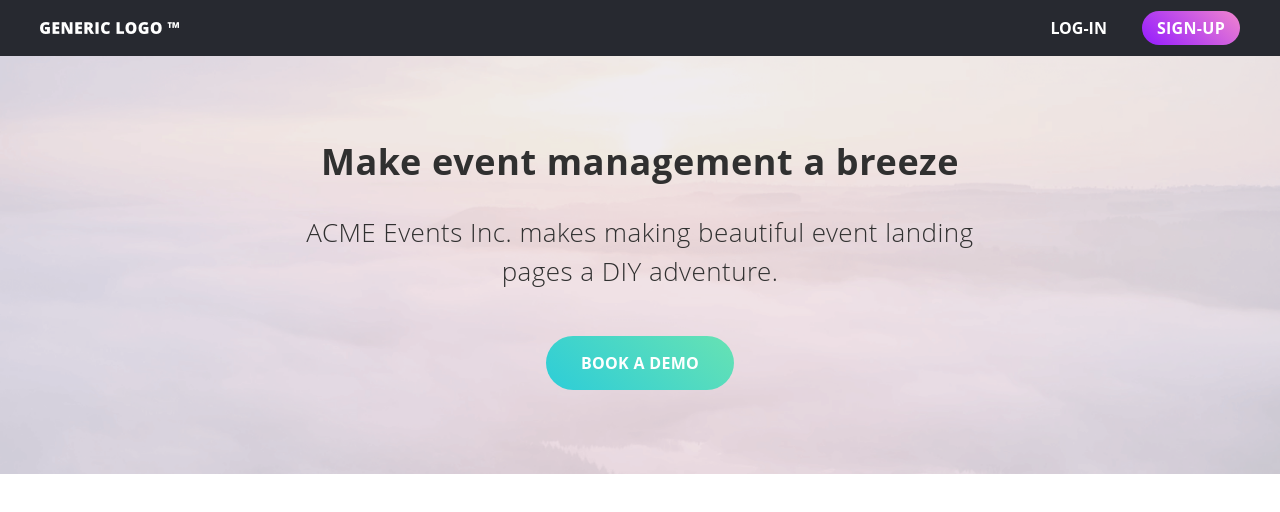
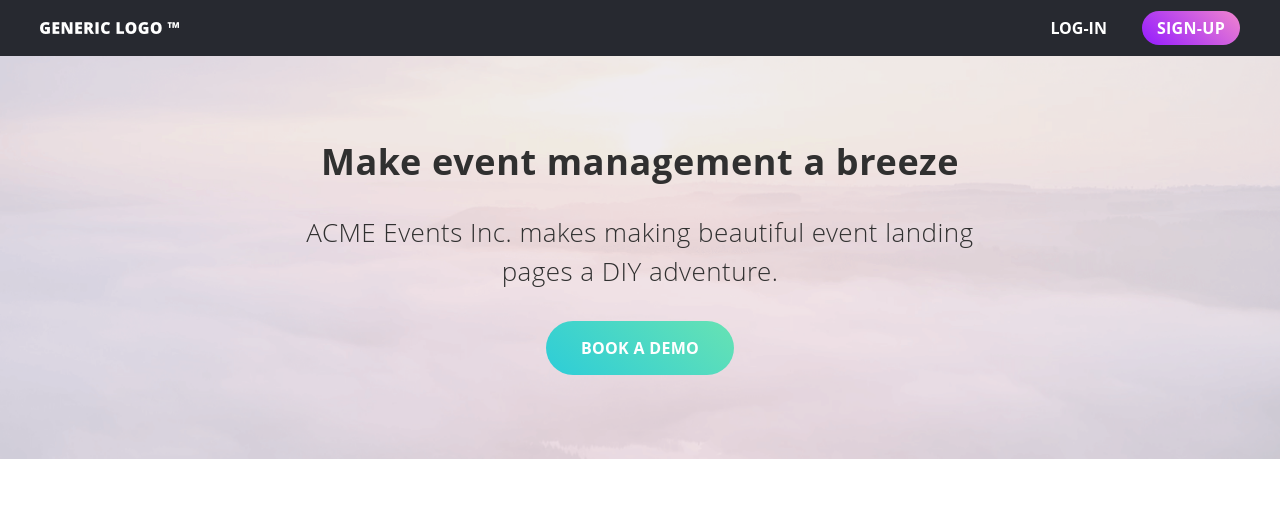
Before and after one commit to bjulliana/front-end-design-test, a Vue app: page / in a window 1280 px wide. Shown: the top 512 px of the page. Built offline with nearby package versions, Linux system fonts and the light colour scheme.

Commit message:
remove empty function and spacing from button

```diff
--- a/src/assets/scss/mixins/_layout.scss
+++ b/src/assets/scss/mixins/_layout.scss
@@ -74,10 +74,3 @@ $breakpoints-map: map-keys($breakpoints);
     }
   }
 }
-
-//Generate Flex Grid
-@mixin grid-column-classes() {
-
-}
-
-@include grid-column-classes;
--- a/src/components/Hero.vue
+++ b/src/components/Hero.vue
@@ -7,7 +7,7 @@
             <Column class="col-sm11 col-lg7 align-center content-wrapper__inner">
               <h1>{{ title }}</h1>
               <p class="h3 subheader">{{ subheader }}</p>
-              <div class="button-section margin-top-md">
+              <div class="button-section">
                 <a class="button button--pill button--large button--secondary__gradient">{{ buttonText }}</a>
               </div>
             </Column>
```
